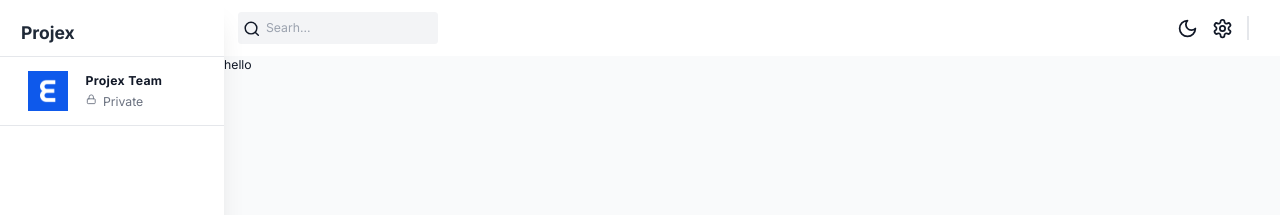
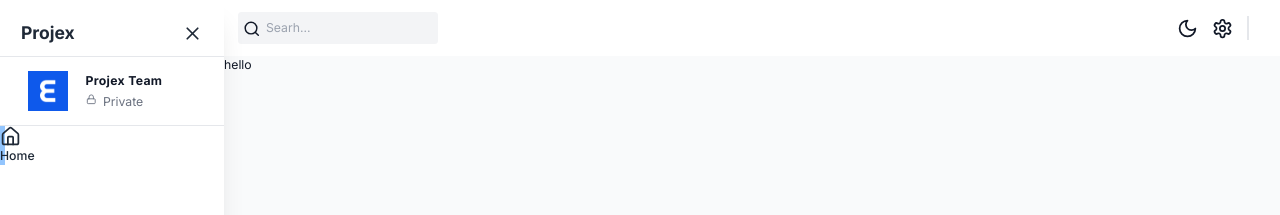
Before and after one commit to AssanRabari/Projex, a Next.js app in the folder client/: page / in a window 1280 px wide. Shown: the top 215 px of the page. Built offline with nearby package versions, Linux system fonts and the light colour scheme.

Commit message:
Created navbar links component and added sidebar collapse functionality

```diff
--- /dev/null
+++ b/client/src/app/(components)/Sidebar/SideBarLink.tsx
@@ -0,0 +1,47 @@
+import { useAppDispatch, useAppSelector } from "@/app/redux";
+import { LucideIcon } from "lucide-react";
+import Link from "next/link";
+import { usePathname } from "next/navigation";
+
+interface SideBarLinkProps {
+  href: string;
+  icon: LucideIcon;
+  label: string;
+  // isCollapsed: boolean;
+}
+
+const SideBarLink = ({
+  href,
+  icon: Icon,
+  label,
+  // isCollapsed,
+}: SideBarLinkProps) => {
+  const pathname = usePathname();
+  const isActive =
+    pathname === href || (pathname === "/" && href === "/dashboard");
+  const screenWidth = window.innerWidth;
+  const dispatch = useAppDispatch();
+  const isSidebarCollapsed = useAppSelector(
+    (state) => state.global.isSidebarCollapsed,
+  );
+  const isDarkMode = useAppSelector((state) => state.global.isDarkMode);
+
+  return (
+    <Link href={href} className="w-full">
+      <div
+        className={`relative flex cursor-pointer items-center gap-3 transition-colors hover:bg-gray-100 dark:bg-black dark:hover:bg-gray-700 ${isActive ? "bg-gray-100 text-white dark:bg-gray-600" : ""}`}
+      >
+        {isActive && (
+          <div className="[h-100%] absolute left-0 top-0 w-[5px] bg-blue-200">
+            <Icon className="h-6 w-6 text-gray-800 dark:text-gray-100" />
+            <span className={`font-medium text-gray-800 dark:text-gray-100`}>
+              {label}
+            </span>
+          </div>
+        )}
+      </div>
+    </Link>
+  );
+};
+
+export default SideBarLink;
--- a/client/src/app/(components)/Sidebar/index.tsx
+++ b/client/src/app/(components)/Sidebar/index.tsx
@@ -1,15 +1,25 @@
 "use client";
-import { LockIcon } from "lucide-react";
+
+import { Home, LockIcon, X } from "lucide-react";
 import Image from "next/image";
 import React, { useState } from "react";
+import SideBarLink from "./SideBarLink";
+import { useAppDispatch, useAppSelector } from "@/app/redux";
+import { setIsSidebarCollapsed } from "@/app/state";
 
 const Sidebar = () => {
   const [showProjects, setShowProjects] = useState(true);
   const [showPriority, setShowPriority] = useState(true);
 
+  const dispatch = useAppDispatch();
+  const isSidebarCollapsed = useAppSelector(
+    (state) => state.global.isSidebarCollapsed,
+  );
+  const isDarkMode = useAppSelector((state) => state.global.isDarkMode);
+
   const sideBarClassName = `fixed flex flex-col h-[100%] justify-between shadow-xl
     transition-all duration-300 h-full z-40 dark:bg-black overflow-y-auto bg-white
-    w-64`;
+    ${isSidebarCollapsed ? "w-0 hidden" : "w-64"}`;
 
   return (
     <div className={sideBarClassName}>
@@ -19,6 +29,16 @@
           <div className="text-xl font-bold text-gray-800 dark:text-white">
             Projex
           </div>
+          {isSidebarCollapsed ? null : (
+            <button
+              className="py-3"
+              onClick={() =>
+                dispatch(setIsSidebarCollapsed(!isSidebarCollapsed))
+              }
+            >
+              <X className="h-6 w-6 text-gray-800 hover:text-gray-500 dark:text-white" />
+            </button>
+          )}
         </div>
         {/* TEAM */}
         <div className="flex items-center gap-5 border-y-[1.5px] border-gray-200 px-8 py-4 dark:border-gray-700">
@@ -34,6 +54,9 @@
           </div>
         </div>
         {/* NAVBAR LINKS */}
+        <nav className="z-10 w-full">
+          <SideBarLink icon={Home} label="Home" href="/" />
+        </nav>
       </div>
     </div>
   );
```
